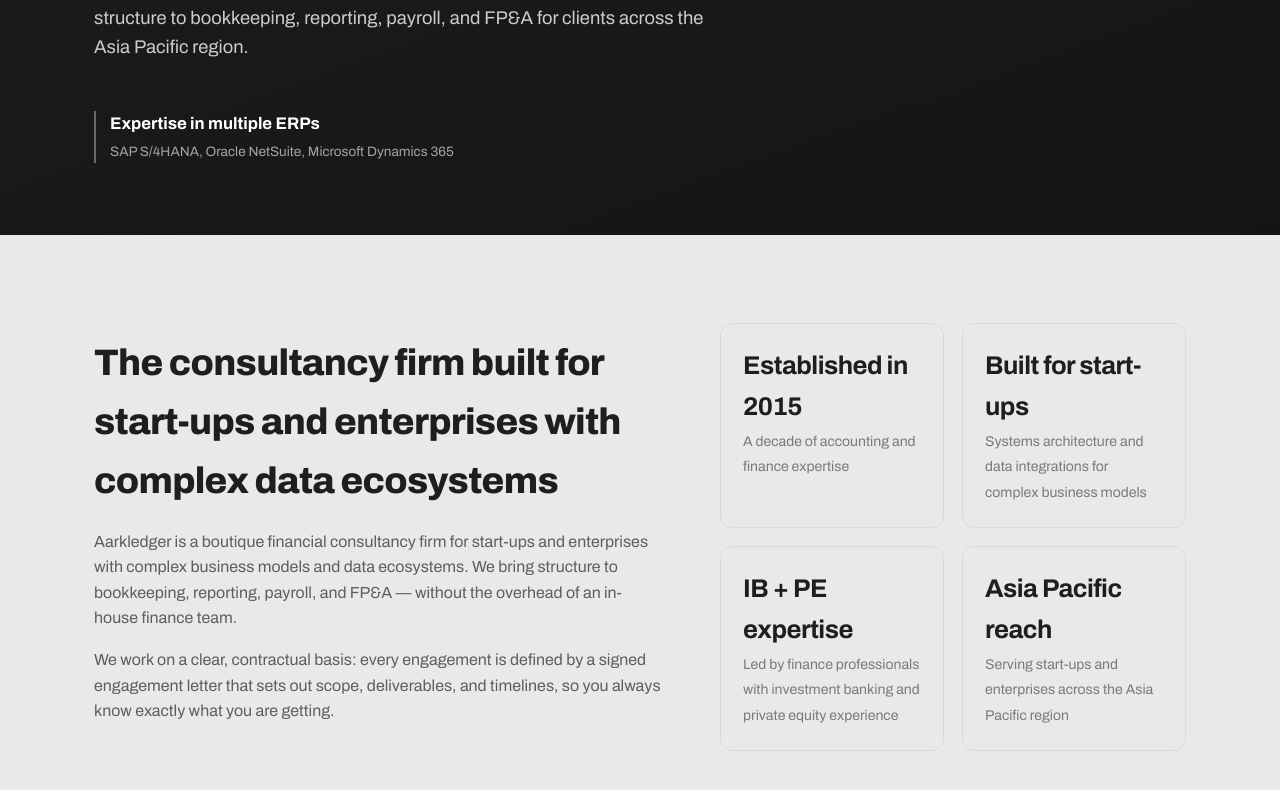
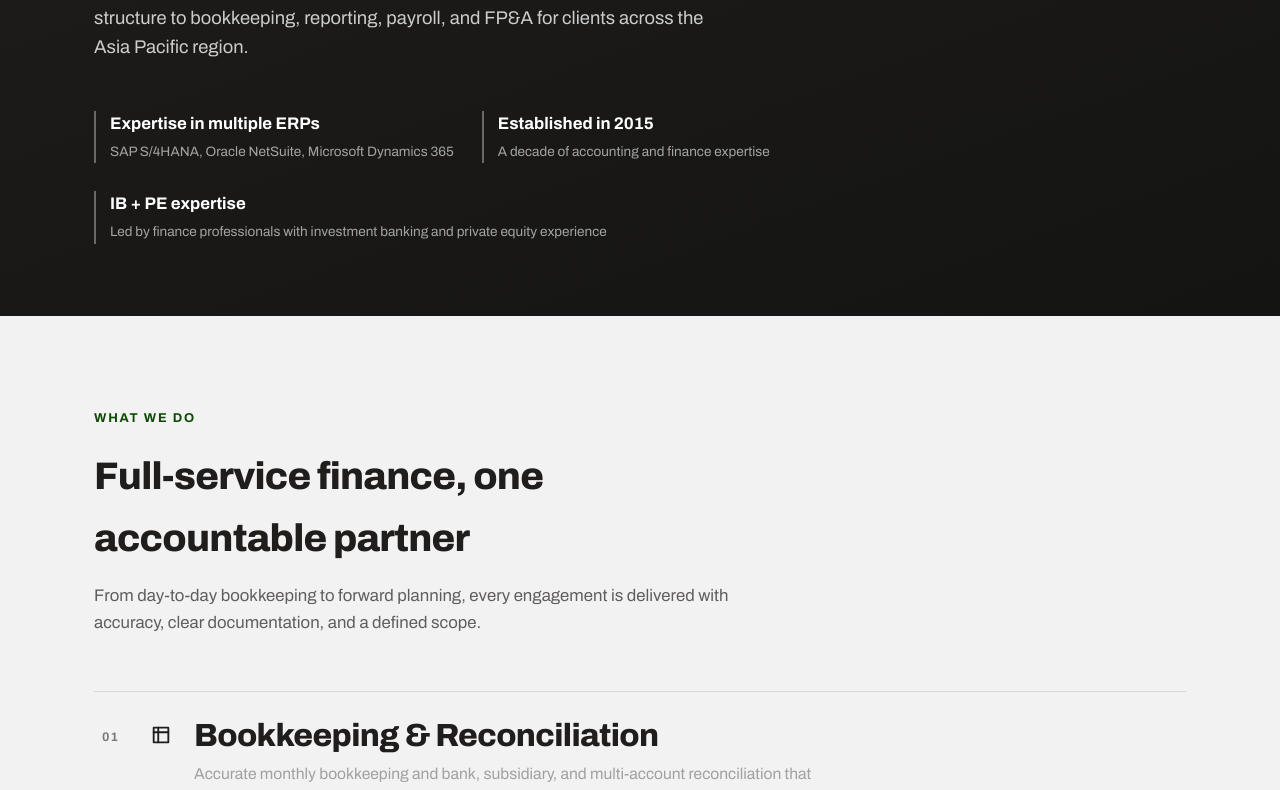
Before and after one commit to Aarkledger/aarkledger-site, a Next.js app: page / in a window 1280 px wide. Shown: the part 410-1200 px from the top of the page. Built offline with nearby package versions, Linux system fonts and the light colour scheme.

Commit message:
Remove About section from page.js
Removed the About section and its references from the page.

```diff
--- a/app/page.js
+++ b/app/page.js
@@ -162,7 +162,6 @@ export default function Home() {
             <a href="#services">Services</a>
             <a href="#pricing">Packages</a>
             <a href="#engagements">Engagements</a>
-            <a href="#about">About</a>
             <a href="/deadlines">Tax Calendar</a>
           </nav>
         </div>
@@ -183,33 +182,9 @@ export default function Home() {
               </p>
               <div className="hero-meta">
                 <div><strong>Expertise in multiple ERPs</strong><span>SAP S/4HANA, Oracle NetSuite, Microsoft Dynamics 365</span></div>
+                <div><strong>Established in 2015</strong><span>A decade of accounting and finance expertise</span></div>
+                <div><strong>IB + PE expertise</strong><span>Led by finance professionals with investment banking and private equity experience</span></div>
               </div>
-            </div>
-          </div>
-        </section>
-
-        {/* About */}
-        <section id="about" className="section-soft float-section">
-          <div className="container about-wrap">
-            <div>
-              <h2>The consultancy firm built for start-ups and enterprises with complex data ecosystems</h2>
-              <p>
-                Aarkledger is a boutique financial consultancy firm for start-ups
-                and enterprises with complex business models and data ecosystems.
-                We bring structure to bookkeeping, reporting, payroll, and FP&amp;A
-                — without the overhead of an in-house finance team.
-              </p>
-              <p>
-                We work on a clear, contractual basis: every engagement is defined by a
-                signed engagement letter that sets out scope, deliverables, and
-                timelines, so you always know exactly what you are getting.
-              </p>
-            </div>
-            <div className="stats">
-              <div className="stat float" style={{ "--d": 1 }}><strong>Established in 2015</strong><span>A decade of accounting and finance expertise</span></div>
-              <div className="stat float" style={{ "--d": 2 }}><strong>Built for start-ups</strong><span>Systems architecture and data integrations for complex business models</span></div>
-              <div className="stat float" style={{ "--d": 3 }}><strong>IB + PE expertise</strong><span>Led by finance professionals with investment banking and private equity experience</span></div>
-              <div className="stat float" style={{ "--d": 2 }}><strong>Asia Pacific reach</strong><span>Serving start-ups and enterprises across the Asia Pacific region</span></div>
             </div>
           </div>
         </section>
@@ -338,7 +313,6 @@ export default function Home() {
               <a href="#services">Services</a>
               <a href="#pricing">Packages</a>
               <a href="#engagements">Engagements</a>
-              <a href="#about">About</a>
               <a href="/deadlines">Tax Calendar</a>
               <a href={`mailto:${EMAIL}`}>Contact</a>
               <a href={LINKEDIN} target="_blank" rel="noopener noreferrer">LinkedIn</a>
```
